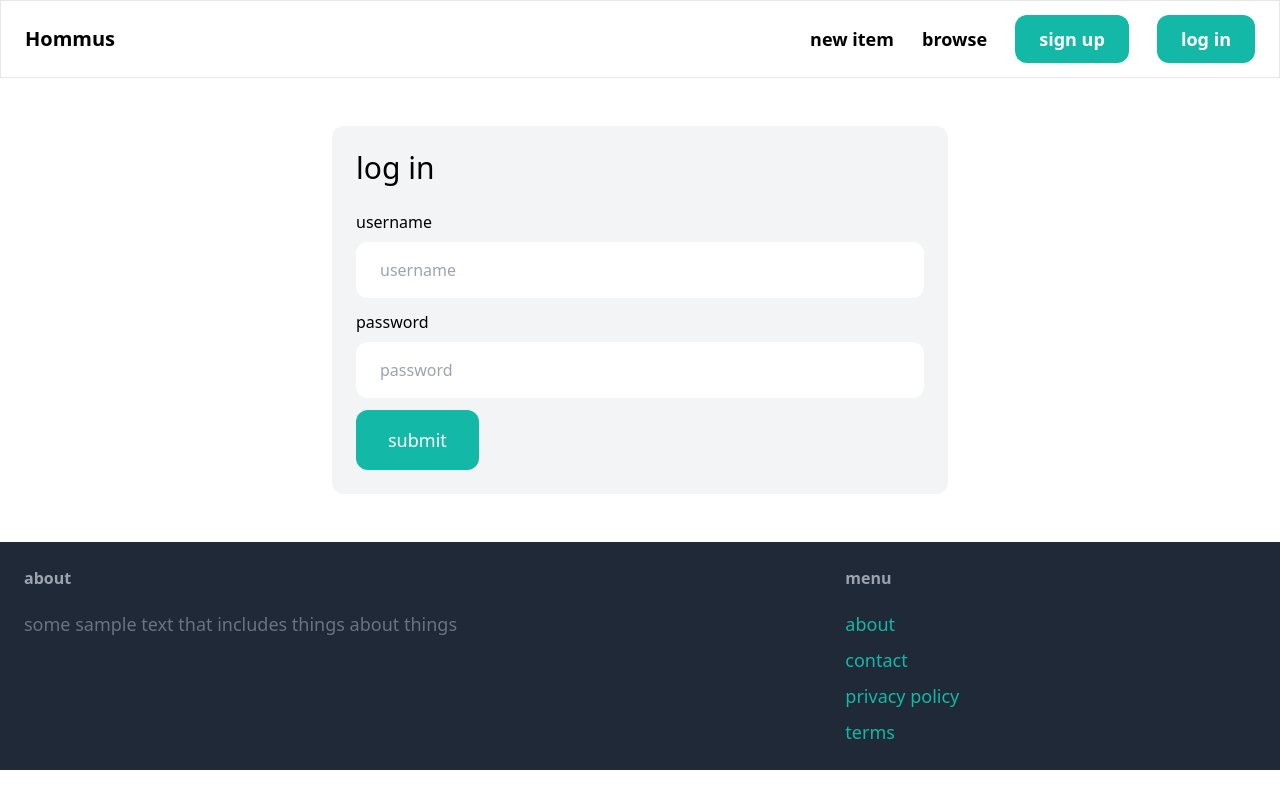
After one commit to benjaminbuckmaster/django-ecommerce-site, a Django app: page /login/ in a window 1280 px wide. The commit adds this page. Run offline with Django 5.2, Linux system fonts and the light colour scheme; some libraries are stand-ins or nearby versions.

Commit message:
set up log in page

```diff
--- a/hommus/core/forms.py
+++ b/hommus/core/forms.py
@@ -1,6 +1,17 @@
 from django import forms
-from django.contrib.auth.forms import UserCreationForm
+from django.contrib.auth.forms import UserCreationForm, AuthenticationForm
 from django.contrib.auth.models import User
+
+class LoginForm(AuthenticationForm):
+    username = forms.CharField(widget=forms.TextInput(attrs={
+        'placeholder': 'username',
+        'class': 'w-full py-4 px-6 rounded-xl'
+    }))
+
+    password = forms.CharField(widget=forms.PasswordInput(attrs={
+        'placeholder': 'password',
+        'class': 'w-full py-4 px-6 rounded-xl'
+    }))
 
 class SignUpForm(UserCreationForm):
     class Meta:
--- a/hommus/core/templates/core/base.html
+++ b/hommus/core/templates/core/base.html
@@ -16,7 +16,7 @@
             <a href="#" class="text-lg font-semibold hover:text-gray-500">browse</a>
 
             <a href="{% url 'core:signup' %}" class="px-6 py-3 text-lg font-semibold bg-teal-500 text-white rounded-xl hover:bg-teal-700">sign up</a>
-            <a href="#" class="px-6 py-3 text-lg font-semibold bg-teal-500 text-white rounded-xl hover:bg-teal-700">log in</a>
+            <a href="{% url 'core:login' %}" class="px-6 py-3 text-lg font-semibold bg-teal-500 text-white rounded-xl hover:bg-teal-700">log in</a>
         </div>
     </nav>
 
--- /dev/null
+++ b/hommus/core/templates/core/login.html
@@ -0,0 +1,34 @@
+{% extends "core/base.html" %}
+
+{% block title %}log in{% endblock title %}
+
+{% block content %}
+    <div class="w-1/2 my-6 mx-auto p-6 bg-gray-100 rounded-xl">
+        <h1 class="mb-6 text-3xl">log in</h1>
+
+        <form method="post" action=".">
+            {% csrf_token %}
+
+            <div class="mb-3">
+                <label class="inline-block mb-2">username</label><br>
+                {{ form.username }}
+            </div>
+            <div class="mb-3">
+                <label class="inline-block mb-2">password</label><br>
+                {{ form.password }}
+            </div>
+
+            {% if form.non_field_errors or form.errors %}
+                <div class="mb-3 p-6 bg-red-100 rounded-xl">
+                    {% for field in form %}
+                        {{ field.errors }}
+                    {% endfor %}
+
+                    {{ form.non_field_errors }}
+                </div>
+            {% endif %}
+
+            <button class="py-4 px-8 text-lg bg-teal-500 hover:bg-teal-700 rounded-xl text-white">submit</button>
+        </form>
+    </div>
+{% endblock content %}
--- a/hommus/core/urls.py
+++ b/hommus/core/urls.py
@@ -1,5 +1,8 @@
+from django.contrib.auth import views as auth_views
 from django.urls import path
+
 from . import views
+from .forms import LoginForm
 
 app_name = 'core'
 
@@ -7,4 +10,5 @@ urlpatterns = [
     path('', views.index, name='index'),
     path('contact/', views.contact, name='contact'),
     path('signup/', views.signup, name='signup'),
+    path('login/', auth_views.LoginView.as_view(template_name='core/login.html', authentication_form=LoginForm), name='login'),
 ]
```
Also changed, not shown: hommus/db.sqlite3.
